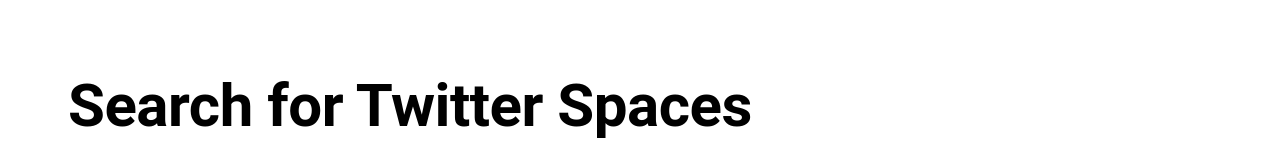
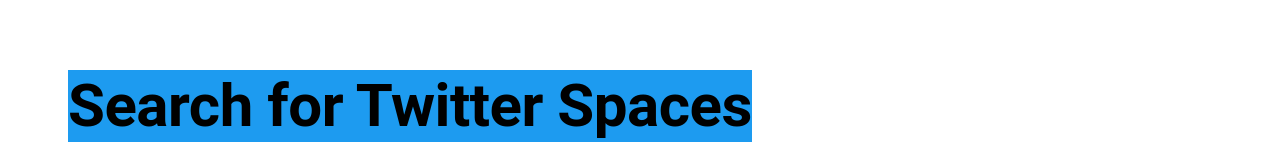
Before and after one commit to Rakhisharma/find-twitter-space, a React (Create React App) app: page / in a window 1280 px wide. Shown: the part 152-318 px from the top of the page. Built offline with nearby package versions, Linux system fonts and the light colour scheme.

Commit message:
Add styling for title

```diff
--- a/src/components/Container/styles.ts
+++ b/src/components/Container/styles.ts
@@ -3,6 +3,9 @@
 const styles = makeStyles(() => ({
     root: {
         padding: '40px'
+    },
+    titleText: {
+        backgroundColor: 'rgb(29, 155, 240)'
     }
 }));
 
```
